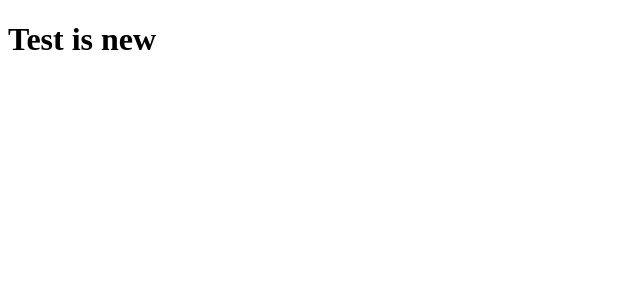
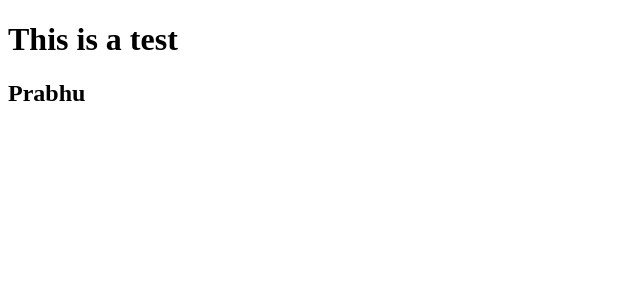
Before and after one commit to Playground0/movieView, an Angular app: page / in a window 1280 px wide. Shown: the top 300 px of the page, without its empty margins (0-640 px from the left). Built offline with nearby package versions, Linux system fonts and the light colour scheme.

Commit message:
heroku-test

```diff
--- a/src/app/app.component.html
+++ b/src/app/app.component.html
@@ -1 +1,2 @@
-<h1>Test is new</h1>
+<H1>This is a test</H1>
+<h2>Prabhu</h2>
```
